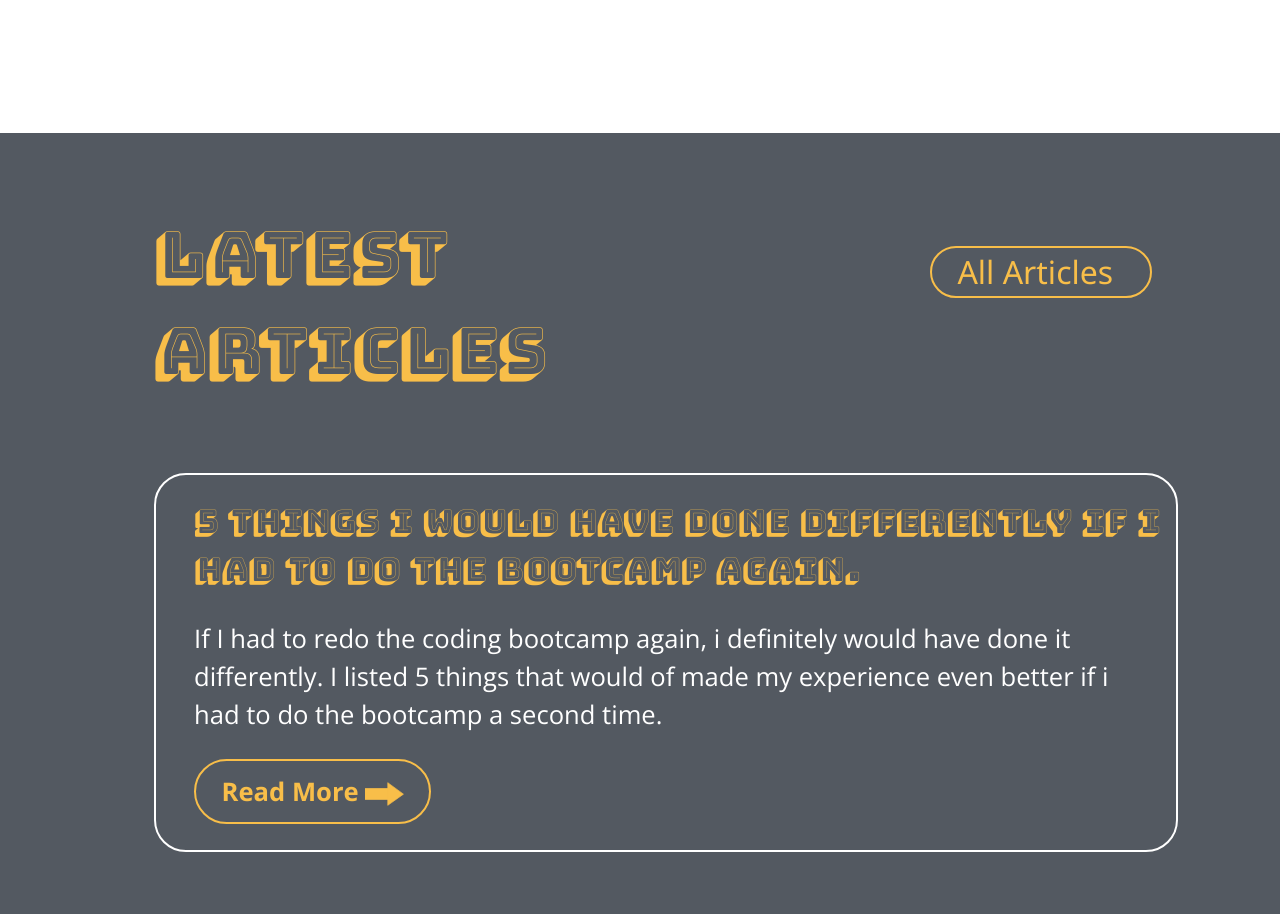
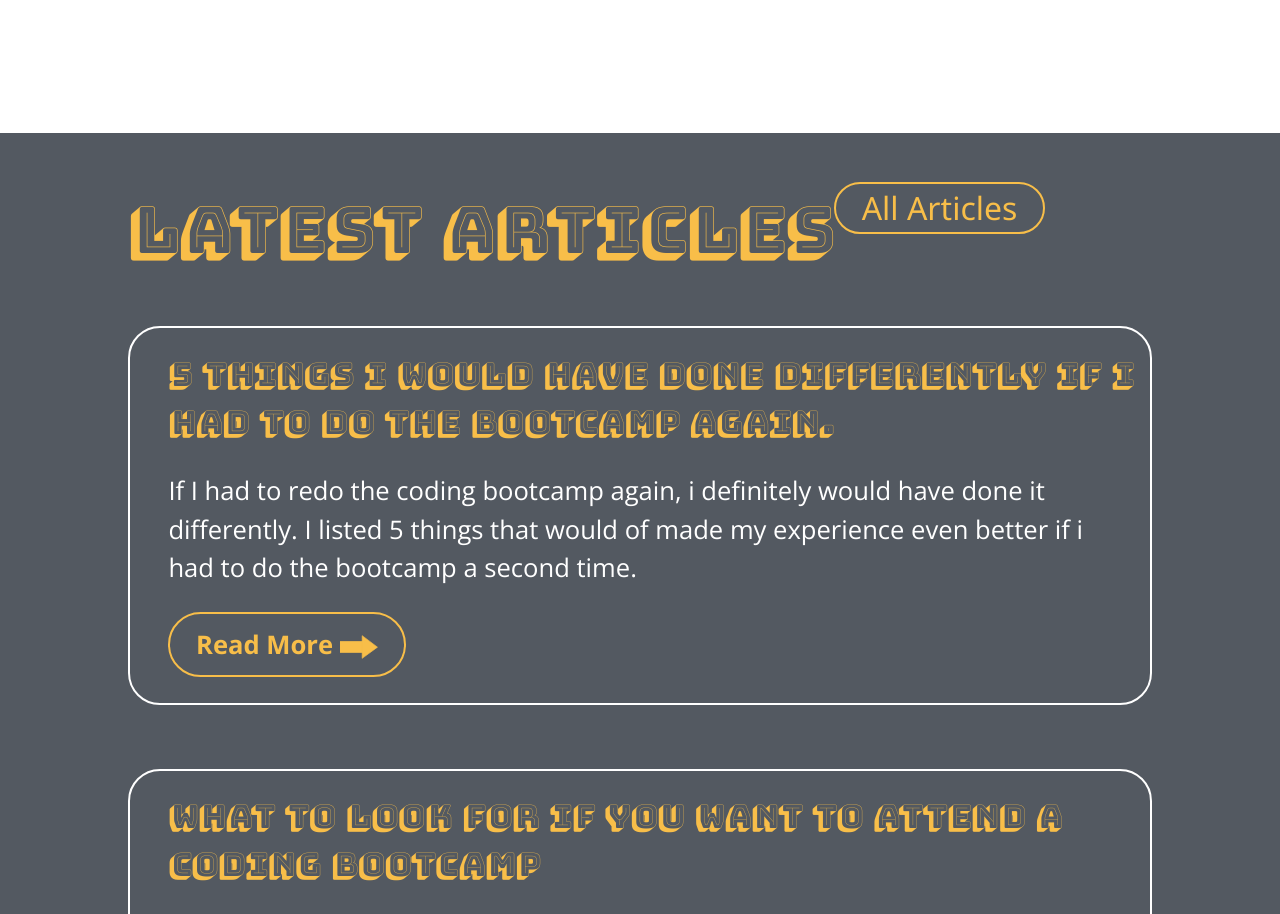
Before and after one commit to StudentCZ/my-website, a React (Create React App) app: page / in a window 1280 px wide. Shown: the part 1640-2554 px from the top of the page. Built offline with nearby package versions, Linux system fonts and the light colour scheme.

Commit message:
changed margin and padding on article page

```diff
--- a/src/components/Articles.module.css
+++ b/src/components/Articles.module.css
@@ -1,25 +1,23 @@
 .background {
   background-color: #535961;
-  padding-bottom: 2vw;
+  padding: 3vw 0vw 2vw 0vw;
+  align-items: center;
 }
 
 .container {
   display: flex;
+  margin-left: 10vw;
+  margin-bottom: 3vw;
 }
 
 .title {
-  padding: 5vw 5vw 5vw 12vw;
   font-family: 'Bungee Shade', cursive;
   font-size: 5vw;
   color: #f8be49;
 }
 
 .textBox2 {
-  padding-top: 8vw;
   color: #f8be49;
-  padding-left: 10vw;
-  padding-right: 10vw;
-  width: 40vw;
 }
 
 .text2 {
@@ -37,10 +35,11 @@ a {
 .borderBox {
   width: 80vw;
   border: 0.2vw solid white;
+  border-radius: 2.5vw;
   margin-left: auto;
-  margin-right: 8vw;
-  border-radius: 2.5vw;
+  margin-right: auto;
   margin-bottom: 5vw;
+  align-items: center;
 }
 
 .borderBoxHeader {
@@ -62,6 +61,7 @@ a {
 .textLinkBorder {
   margin-bottom: 3vw;
   margin-top: 3vw;
+  margin-left: 3vw;
 }
 .textLink {
   border: 0.2vw solid #f8be49;
@@ -69,7 +69,7 @@ a {
   color: #f8be49;
   font-weight: bold;
   font-family: 'Open Sans', sans-serif;
-  margin-left: 3vw;
+
   margin-bottom: -3vw;
   font-size: 2vw;
   padding: 1vw 2vw 1vw 2vw;
```
